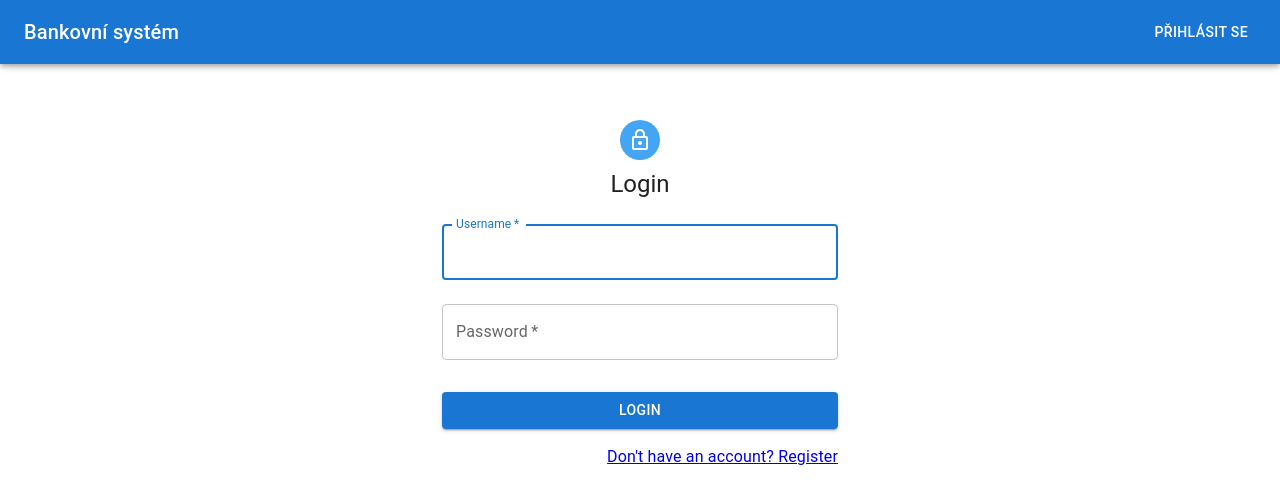
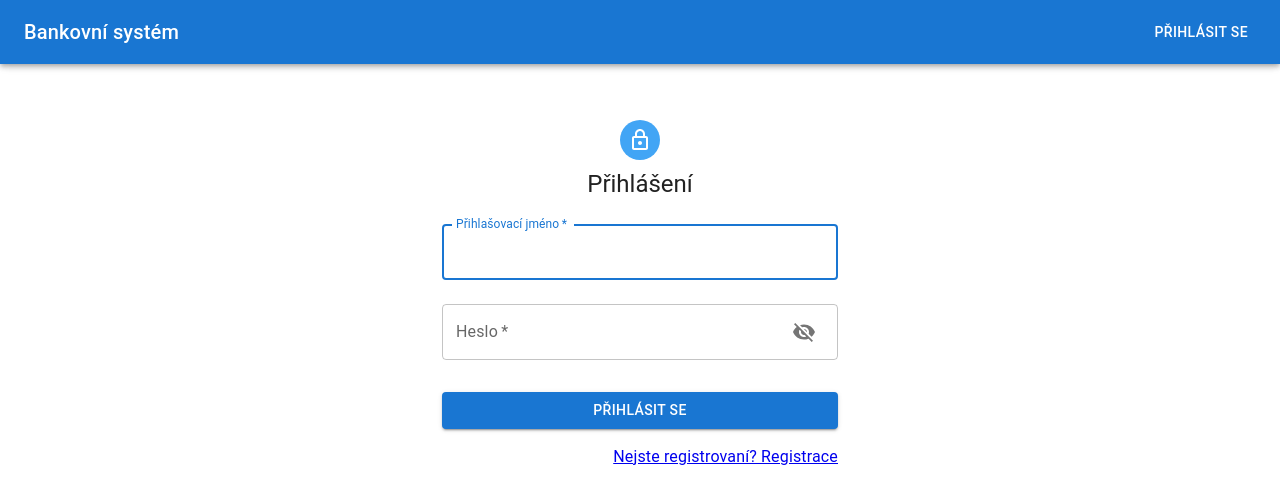
Before and after one commit to HerbAlco/bank_system, a React (Create React App) app in the folder frontend/: page / in a window 1280 px wide. Shown: the top 504 px of the page. Built offline with nearby package versions, Linux system fonts and the light colour scheme.

Commit message:
refactor: cs texts

```diff
--- a/frontend/src/components/header/Header.tsx
+++ b/frontend/src/components/header/Header.tsx
@@ -36,7 +36,7 @@ const Header: React.FC = () => {
             Bankovní systém
           </Typography>
           <Box>
-            {isLoggedIn ? (
+            {isLoggedIn && !isLoginPage && !isRegisterPage ? (
               <Button key="Odhlásit se" sx={{ color: '#fff' }} onClick={handleLogout}>
                 Odhlásit se
               </Button>
--- a/frontend/src/pages/login_registration/LoginPage.tsx
+++ b/frontend/src/pages/login_registration/LoginPage.tsx
@@ -1,5 +1,5 @@
 import { useState } from 'react';
-import { LockOutlined } from "@mui/icons-material";
+import { LockOutlined, Visibility, VisibilityOff } from "@mui/icons-material";
 import {
   Container,
   CssBaseline,
@@ -10,7 +10,9 @@ import {
   Button,
   Grid,
   CircularProgress,
-  Alert
+  Alert,
+  IconButton,
+  InputAdornment
 } from "@mui/material";
 import { Link, useNavigate } from "react-router-dom";
 import axios from "axios";
@@ -23,6 +25,9 @@ const LoginPage = () => {
   const [error, setError] = useState<string | null>(null);
   const navigate = useNavigate();
   const { setAccounts } = useAccountContext();
+  const [showPassword, setShowPassword] = useState(false);
+  const handleClickShowPassword = () => setShowPassword(!showPassword);
+  const handleMouseDownPassword = () => setShowPassword(!showPassword);
 
   const fetchAccountData = async (token: string) => {
     try {
@@ -67,7 +72,7 @@ const LoginPage = () => {
           <Avatar sx={{ m: 1, bgcolor: "primary.light" }}>
             <LockOutlined />
           </Avatar>
-          <Typography variant="h5">Login</Typography>
+          <Typography variant="h5">Přihlášení</Typography>
           <Box sx={{ mt: 1 }}>
             {error && <Alert severity="error">{error}</Alert>}
             <TextField
@@ -75,8 +80,8 @@ const LoginPage = () => {
               required
               fullWidth
               id="username"
-              label="Username"
-              name="username"
+              label="Přihlašovací jméno"
+              name="Přihlašovací jméno"
               autoFocus
               value={username}
               onChange={(e) => setUsername(e.target.value)}
@@ -86,11 +91,24 @@ const LoginPage = () => {
               required
               fullWidth
               id="password"
-              name="password"
-              label="Password"
-              type="password"
+              name="Heslo"
+              label="Heslo"
+              type={showPassword ? "text" : "password"}
               value={password}
               onChange={(e) => setPassword(e.target.value)}
+              InputProps={{
+                endAdornment: (
+                  <InputAdornment position="end">
+                    <IconButton
+                      aria-label="toggle password visibility"
+                      onClick={handleClickShowPassword}
+                      onMouseDown={handleMouseDownPassword}
+                    >
+                      {showPassword ? <Visibility /> : <VisibilityOff />}
+                    </IconButton>
+                  </InputAdornment>
+                )
+              }}
             />
             <Button
               fullWidth
@@ -99,11 +117,11 @@ const LoginPage = () => {
               onClick={handleLogin}
               disabled={loading}
             >
-              {loading ? <CircularProgress size={24} /> : 'Login'}
+              {loading ? <CircularProgress size={24} /> : 'Přihlásit se'}
             </Button>
             <Grid container justifyContent={"flex-end"}>
               <Grid item>
-                <Link to="/register">Don't have an account? Register</Link>
+                <Link to="/register">Nejste registrovaní? Registrace</Link>
               </Grid>
             </Grid>
           </Box>
```
